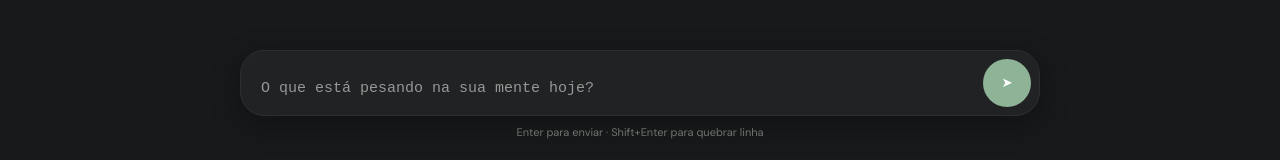
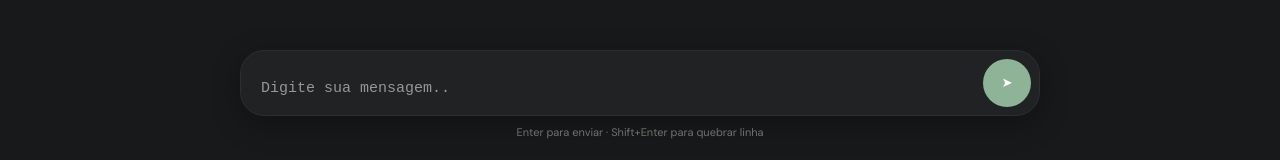
Before and after one commit to guilhermesolagarcia/projeto-koda, a plain HTML site: page frontend/index.html in a window 1280 px wide. Shown: the part 630-790 px from the top of the page. Drawn offline with nearby package versions, Linux system fonts and the light colour scheme.

Commit message:
refactor: Alterando pequenos detalhes.

```diff
--- a/frontend/index.html
+++ b/frontend/index.html
@@ -67,7 +67,7 @@
     </div>
 
     <div class="input-wrapper">
-      <textarea id="userInput" rows="1" placeholder="O que está pesando na sua mente hoje?" maxlength="1000"></textarea>
+      <textarea id="userInput" rows="1" placeholder="Digite sua mensagem.." maxlength="1000"></textarea>
       <button class="send-btn" id="sendBtn" onclick="sendMessage()" title="Enviar mensagem">➤</button>
     </div>
     <div class="input-hint">Enter para enviar · Shift+Enter para quebrar linha</div>
```
